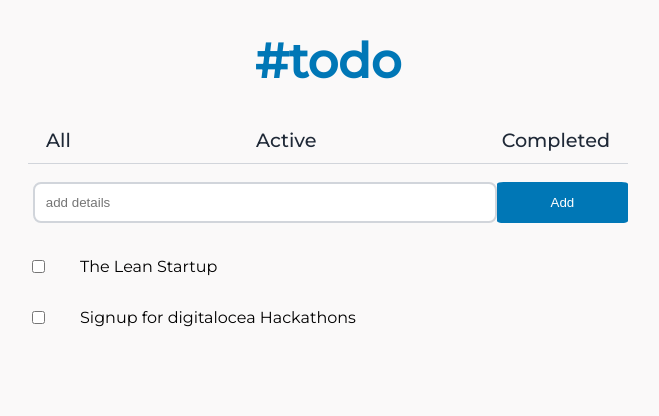
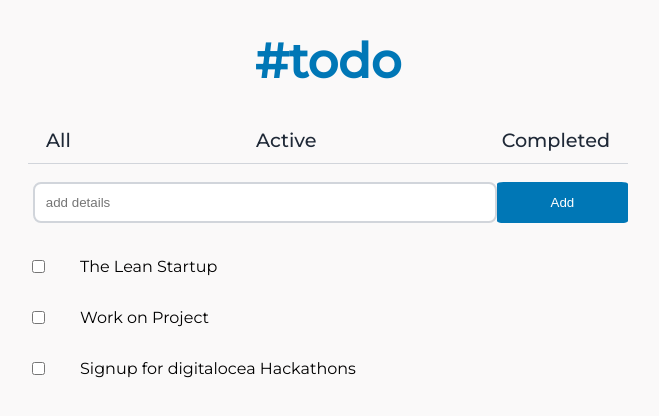
Before and after one commit to kitindi/todoapp-devChallenge, a React (Create React App) app: page /active in a window 1280 px wide. Shown: the top 416 px of the page, without its empty margins (312-971 px from the left). Built offline with nearby package versions, Linux system fonts and the light colour scheme.

Commit message:
upadated the checkbox logic

```diff
--- a/src/App.js
+++ b/src/App.js
@@ -7,9 +7,9 @@ import Completed from "./components/Completed";
 // sample data
 
 const todos = [
-  { id: 1, title: "The Lean Startup", status: false },
-  { id: 2, title: "Work on Project", status: true },
-  { id: 3, title: "Signup for digitalocea Hackathons", status: false },
+  { id: 1, title: "The Lean Startup", isChecked: false },
+  { id: 2, title: "Work on Project", isChecked: false },
+  { id: 3, title: "Signup for digitalocea Hackathons", isChecked: false },
 ];
 function App() {
   const [todoItems, setTodoItems] = useState(todos);
@@ -19,11 +19,27 @@ function App() {
   };
 
   const handleCheckBox = (id) => {
-    alert(`Item checked has id : ${id}`);
+    // alert(id);
+    const updatedList = todoItems.map((item) => {
+      if (item.id === id) {
+        item.isChecked = true;
+      } else {
+        item.isChecked = false;
+      }
+      return item;
+    });
+
+    setTodoItems(updatedList);
   };
 
   const handleDeleteOne = (id) => {
-    alert(`Delete this id ${id}`);
+    // alert(`Delete this id ${id}`);
+    const filteredData = todoItems.filter((item) => item.id !== id);
+    setTodoItems(filteredData);
+  };
+  const handleDeleteAll = () => {
+    const cleanData = todoItems.filter((item) => item.completed === false);
+    setTodoItems(cleanData);
   };
 
   return (
@@ -41,20 +57,22 @@ function App() {
               <All
                 dataItems={todoItems}
                 onAddData={addItemHandler}
-                onCheckedBox={handleCheckBox}
+                handleCheckBox={handleCheckBox}
               />
             </Route>
             <Route path="/active">
               <Active
                 dataItems={todoItems}
                 onAddData={addItemHandler}
-                onCheckedBox={handleCheckBox}
+                handleCheckBox={handleCheckBox}
               />
             </Route>
             <Route path="/completed">
               <Completed
                 dataItems={todoItems}
                 handleDeleteOne={handleDeleteOne}
+                handleDeleteAll={handleDeleteAll}
+                handleCheckBox={handleCheckBox}
               />
             </Route>
           </Switch>
--- a/src/components/Active.js
+++ b/src/components/Active.js
@@ -2,14 +2,14 @@ import React from "react";
 import Form from "./Form";
 import ToDoList from "./ToDoList";
 
-const Active = ({ dataItems, onAddData, onCheckedBox }) => {
-  const activeItems = dataItems.filter((item) => item.status === false);
+const Active = ({ dataItems, onAddData, handleCheckBox }) => {
+  const activeItems = dataItems.filter((item) => item.isChecked === false);
 
   return (
     <div>
       <Form onAddData={onAddData} />
       {activeItems.map((item) => (
-        <ToDoList item={item} key={item.id} onCheckedBox={onCheckedBox} />
+        <ToDoList item={item} key={item.id} handleCheckBox={handleCheckBox} />
       ))}
     </div>
   );
--- a/src/components/All.js
+++ b/src/components/All.js
@@ -2,7 +2,7 @@ import React from "react";
 import Form from "./Form";
 import ToDoList from "./ToDoList";
 
-const All = ({ dataItems, onAddData, changeHandler, onCheckedBox }) => {
+const All = ({ dataItems, onAddData, changeHandler, handleCheckBox }) => {
   return (
     <div>
       <Form onAddData={onAddData} />
@@ -11,7 +11,7 @@ const All = ({ dataItems, onAddData, changeHandler, onCheckedBox }) => {
           item={item}
           key={item.id}
           changeHandler={changeHandler}
-          onCheckedBox={onCheckedBox}
+          handleCheckBox={handleCheckBox}
         />
       ))}
     </div>
--- a/src/components/CompetedTodos.js
+++ b/src/components/CompetedTodos.js
@@ -1,15 +1,23 @@
 import React from "react";
 
-const CompetedTodos = ({ item, handleDeleteOne }) => {
+const CompetedTodos = ({ item, handleDeleteOne, handleCheckBox }) => {
   const handleDelete = (id) => {
     let idTodelete = id;
     handleDeleteOne(idTodelete);
   };
+
+  const handleCkeck = (id) => {
+    handleCheckBox(id);
+  };
   return (
     <div>
       <div className="todolist">
-        <input type="checkbox" checked={item.status} onChange="" />
-        <p style={{ textDecoration: item.status && "line-through" }}>
+        <input
+          type="checkbox"
+          defaultChecked={item.isChecked}
+          onChange={() => handleCkeck(item.id)}
+        />
+        <p style={{ textDecoration: item.isChecked ? "line-through" : "none" }}>
           {item.title}
         </p>
         <div className="btn" onClick={() => handleDelete(item.id)}>
--- a/src/components/Completed.js
+++ b/src/components/Completed.js
@@ -1,8 +1,13 @@
 import React from "react";
 import CompletedTodos from "./CompetedTodos";
 
-const Completed = ({ dataItems, handleDeleteOne }) => {
-  const completedItems = dataItems.filter((item) => item.status === true);
+const Completed = ({
+  dataItems,
+  handleDeleteOne,
+  handleDeleteAll,
+  handleCheckBox,
+}) => {
+  const completedItems = dataItems.filter((item) => item.isChecked === true);
 
   return (
     <div className="completed-section">
@@ -11,10 +16,12 @@ const Completed = ({ dataItems, handleDeleteOne }) => {
           item={item}
           key={item.id}
           handleDeleteOne={handleDeleteOne}
+          handleDeleteAll={handleDeleteAll}
+          handleCheckBox={handleCheckBox}
         />
       ))}
       <div className="btn-tab">
-        <button className="btn-delete">
+        <button className="btn-delete" onClick={() => handleDeleteAll()}>
           <ion-icon name="trash-outline"></ion-icon> Delete All
         </button>
       </div>
--- a/src/components/Form.js
+++ b/src/components/Form.js
@@ -13,7 +13,7 @@ const Form = ({ onAddData }) => {
       const dataItem = {
         id: Math.random().toString(),
         title: data,
-        status: false,
+        isChecked: false,
       };
       onAddData(dataItem);
       setData("");
--- a/src/components/ToDoList.js
+++ b/src/components/ToDoList.js
@@ -1,18 +1,17 @@
 import React from "react";
 
-const ToDoList = ({ item, onCheckedBox }) => {
-  const handleChange = (id) => {
-    const dataId = id;
-    onCheckedBox(dataId);
+const ToDoList = ({ item, handleCheckBox }) => {
+  const handleCheck = (id) => {
+    handleCheckBox(id);
   };
   return (
     <div className="todolist">
       <input
         type="checkbox"
-        checked={item.status}
-        onChange={() => handleChange(item.id)}
+        defaultChecked={item.isChecked}
+        onChange={() => handleCheck(item.id)}
       />
-      <p style={{ textDecoration: item.status && "line-through" }}>
+      <p style={{ textDecoration: item.isChecked ? "line-through" : "none" }}>
         {item.title}
       </p>
     </div>
```
Also changed, not shown: server.js (deleted, +0 -18 lines).
